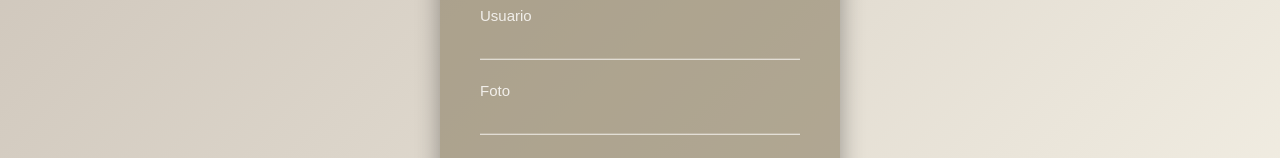
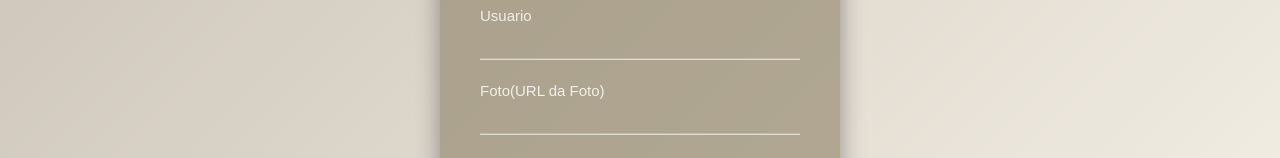
Before and after one commit to mcs-vinicius/segunda-chance, a React (Vite) app: page /cadastro in a window 1280 px wide. Shown: the part 295-453 px from the top of the page. Built offline with nearby package versions, Linux system fonts and the light colour scheme.

Commit message:
Update Cadastro.tsx

```diff
--- a/src/pages/cadastro/Cadastro.tsx
+++ b/src/pages/cadastro/Cadastro.tsx
@@ -92,7 +92,7 @@ function Cadastro() {
             {/* Foto */}
             <div className="user-box">
               <input type="text" id="foto" name="foto" value={usuario.foto} onChange={(e: ChangeEvent<HTMLInputElement>) => atualizarEstado(e)} />
-              <label htmlFor="foto">Foto</label>
+              <label htmlFor="foto">Foto(URL da Foto)</label>
             </div>
 
             {/* Senha */}
```
